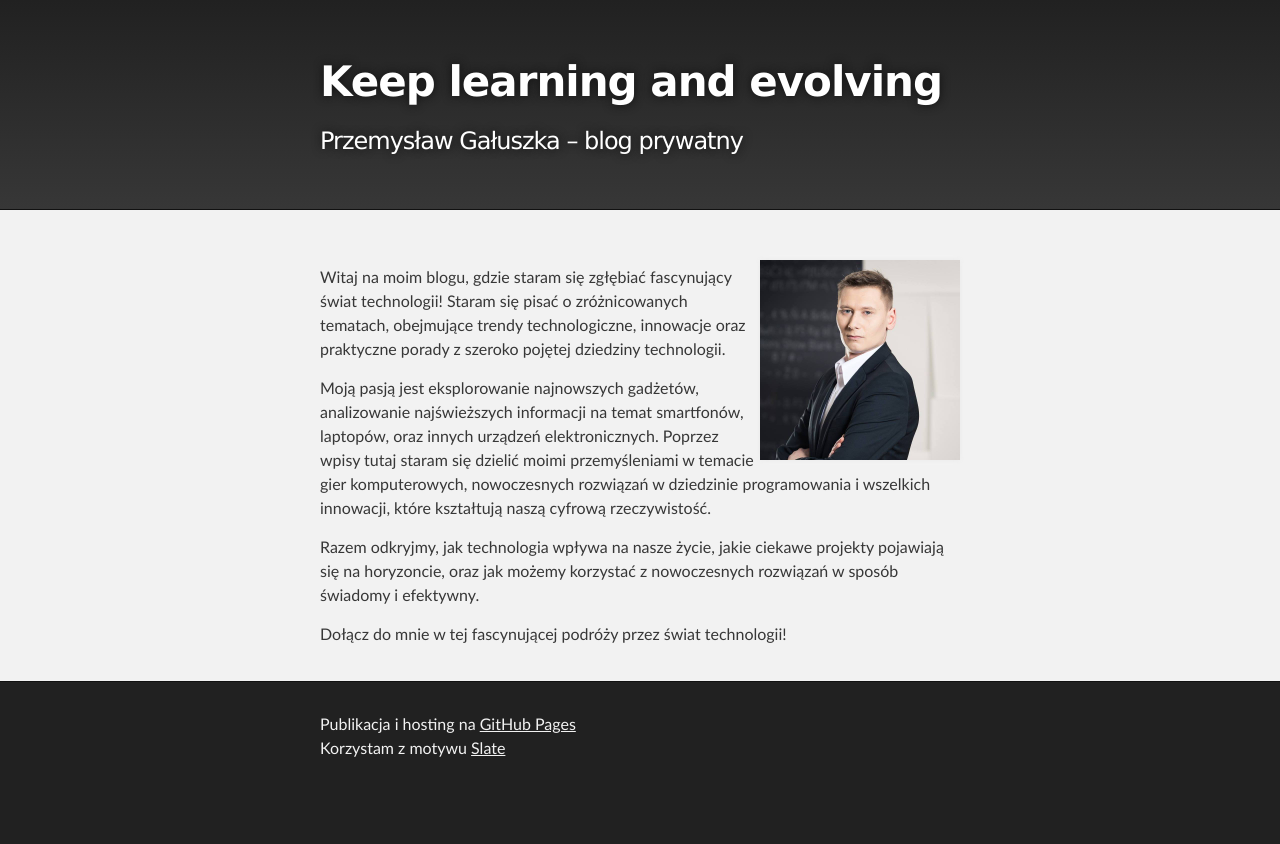
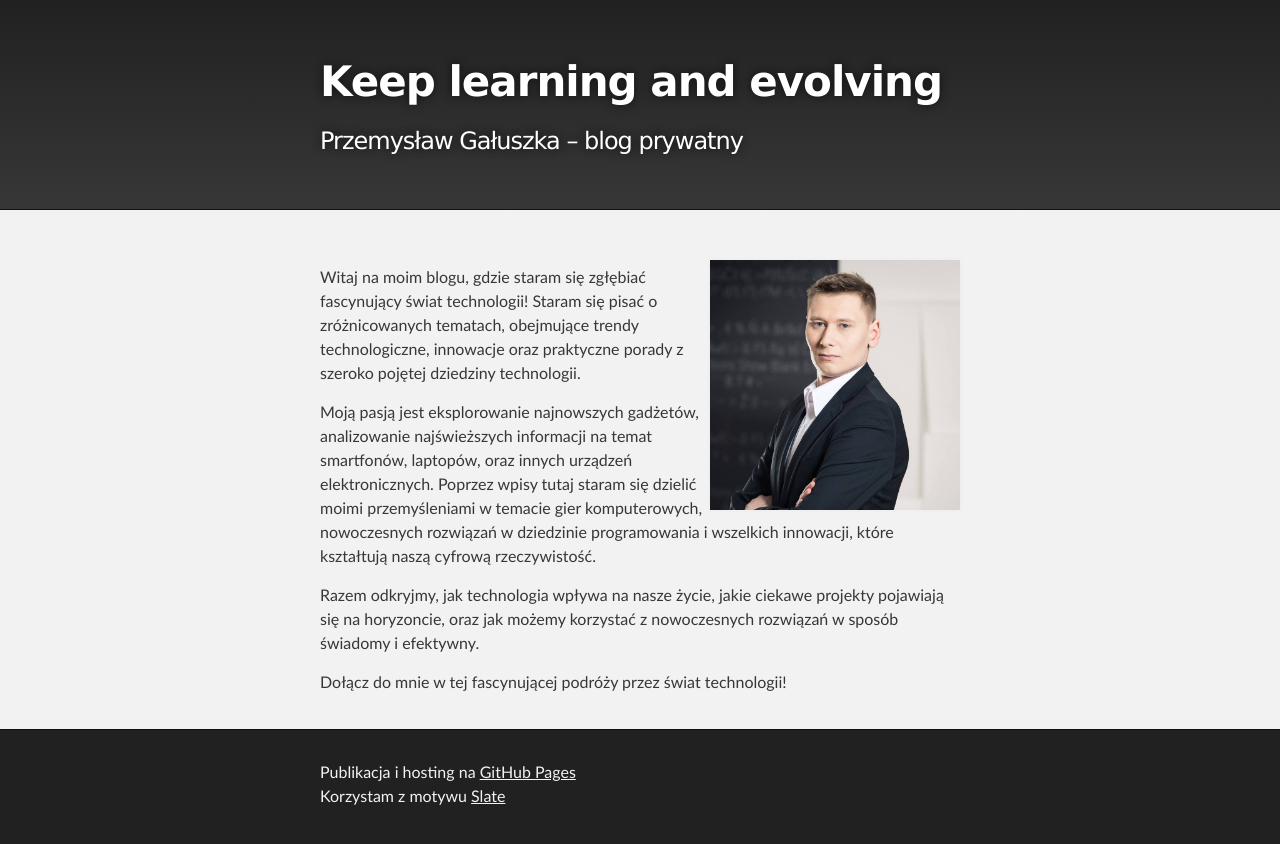
Before and after one commit to pgaluszka/pgaluszka.github.io, a Jekyll site: the page built from index.md, in a window 1280 px wide. Shown: the top 844 px of the page. Built offline with Jekyll 4.4.1, drawn with Linux system fonts in a browser that asks for light colours.

Commit message:
Update index.md

```diff
--- a/index.md
+++ b/index.md
@@ -2,7 +2,7 @@
 layout: default
 ---
 
-<img align="right" src="assets/photo.jpg" alt="..." width=200 height=200>
+<img src="assets/photo.jpg" alt="..." width=250 height=250 style="float:right">
 
 Witaj na moim blogu, gdzie staram się zgłębiać fascynujący świat technologii! Staram się pisać o zróżnicowanych tematach, obejmujące trendy technologiczne, innowacje oraz praktyczne porady z szeroko pojętej dziedziny technologii.
 
```
